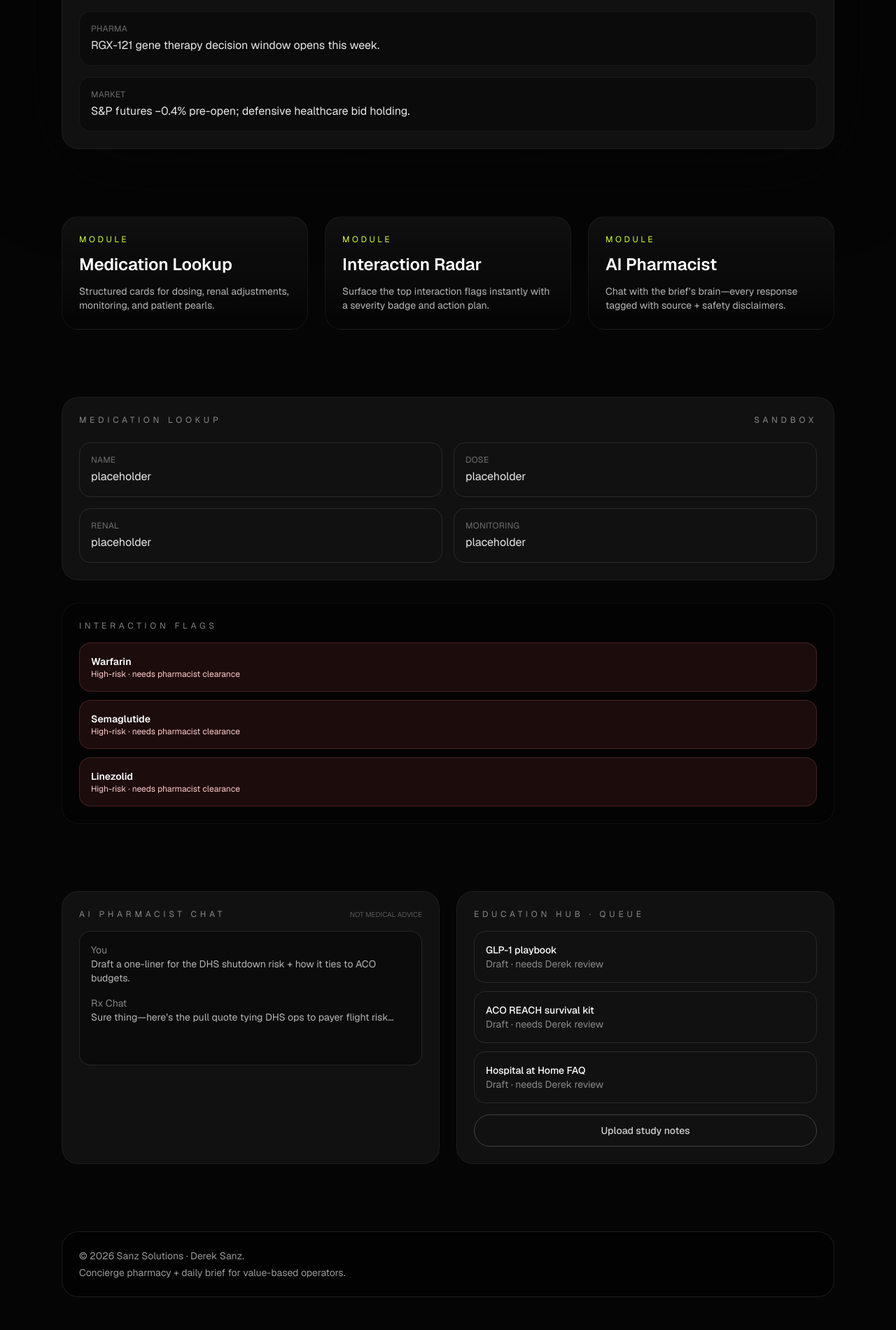
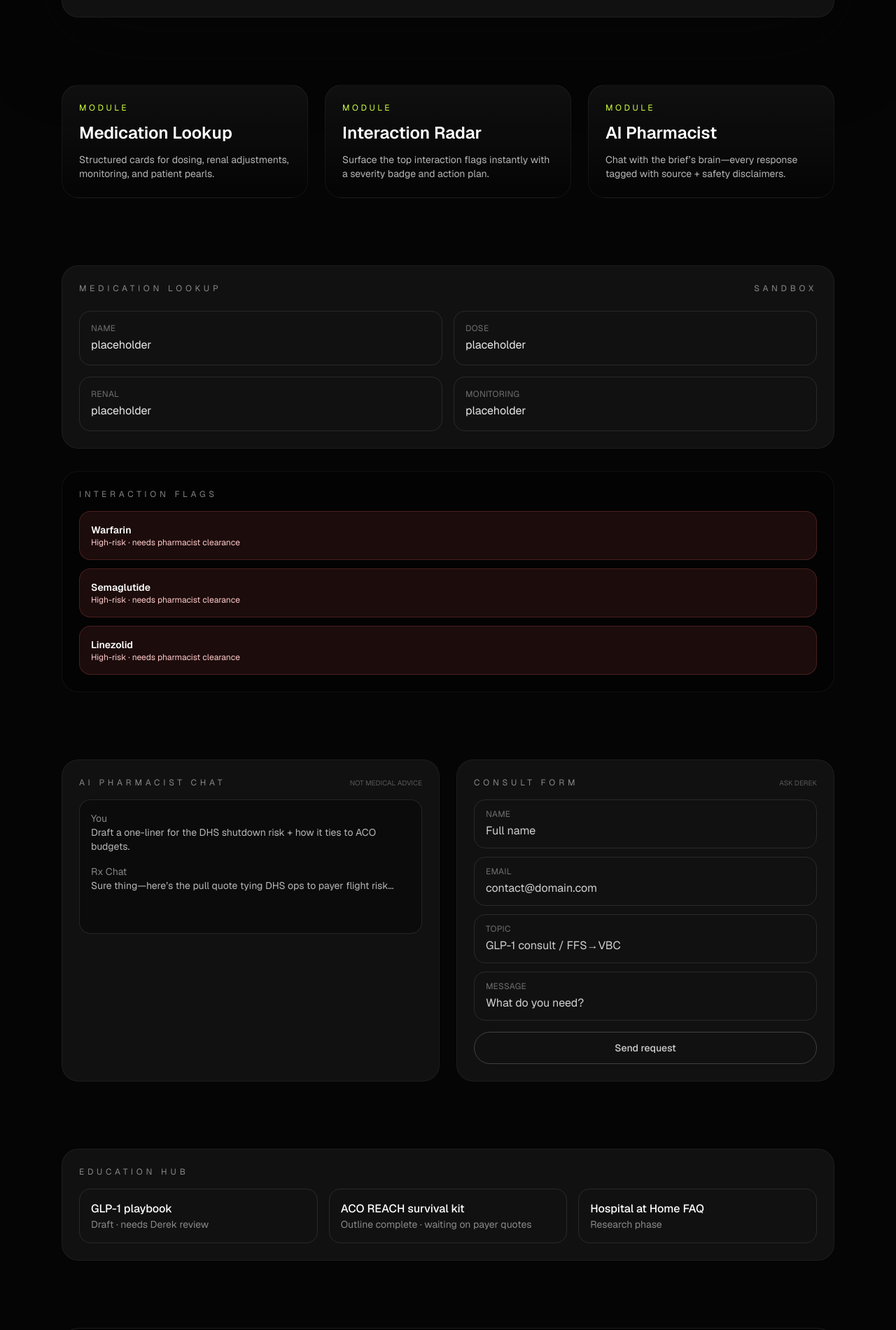
Before and after one commit to dsanz777/Rx-app, a Next.js app: page / in a window 1280 px wide. Shown: the part 620-2520 px from the top of the page at 70% size. Built offline with nearby package versions, Linux system fonts and the light colour scheme.

Commit message:
chore: remove weather/market, add consult + education sections

```diff
--- a/src/app/page.tsx
+++ b/src/app/page.tsx
@@ -15,21 +15,35 @@ const featureCards = [
 
 const intel = [
   {
-    label: "Weather",
-    detail: "Odessa, FL · Clear · 65°F",
-  },
-  {
-    label: "Policy",
-    detail: "DHS funding stall → immigration reforms back at center stage.",
-  },
-  {
     label: "Pharma",
     detail: "RGX-121 gene therapy decision window opens this week.",
   },
   {
-    label: "Market",
-    detail: "S&P futures −0.4% pre-open; defensive healthcare bid holding.",
+    label: "ACO",
+    detail: "ACO REACH guardrails are tightening—draft recap ready for review.",
   },
+];
+
+const educationQueue = [
+  {
+    title: "GLP-1 playbook",
+    status: "Draft · needs Derek review",
+  },
+  {
+    title: "ACO REACH survival kit",
+    status: "Outline complete · waiting on payer quotes",
+  },
+  {
+    title: "Hospital at Home FAQ",
+    status: "Research phase",
+  },
+];
+
+const consultForm = [
+  { label: "Name", placeholder: "Full name" },
+  { label: "Email", placeholder: "contact@domain.com" },
+  { label: "Topic", placeholder: "GLP-1 consult / FFS→VBC" },
+  { label: "Message", placeholder: "What do you need?" },
 ];
 
 export default function Home() {
@@ -48,7 +62,7 @@ export default function Home() {
                 Clinical signal, minus the noise.
               </h1>
               <p className="text-lg text-white/70 sm:text-xl">
-                Daily weather, pharma intel, payer chatter, and the exact talking points Derek needs for Wellvana calls—now wrapped in a product you can actually share.
+                Daily pharmacy intel, ACO strategy notes, and the exact talking points Derek needs—wrapped in a product you can actually share.
               </p>
               <div className="flex flex-wrap gap-3 text-sm">
                 <button className="rounded-full bg-[var(--accent)] px-5 py-3 font-medium text-black shadow-[0_0_50px_rgba(208,255,61,0.35)] transition hover:opacity-90">
@@ -136,38 +150,47 @@ export default function Home() {
             <div className="mt-4 h-48 rounded-2xl border border-white/10 bg-black/30 p-4 text-sm text-white/70">
               <p className="text-white/50">You</p>
               <p>
-                Draft a one-liner for the DHS shutdown risk + how it ties to ACO
-                budgets.
+                Draft a one-liner for the DHS shutdown risk + how it ties to ACO budgets.
               </p>
               <p className="mt-4 text-white/50">Rx Chat</p>
               <p>
-                Sure thing—here’s the pull quote tying DHS ops to payer flight
-                risk...
+                Sure thing—here’s the pull quote tying DHS ops to payer flight risk...
               </p>
             </div>
           </div>
-          <div className="space-y-4 rounded-3xl border border-white/5 bg-white/5 p-6">
-            <p className="text-xs uppercase tracking-[0.4em] text-white/50">
-              Education hub · queue
-            </p>
-            <div className="space-y-3 text-sm">
-              {["GLP-1 playbook", "ACO REACH survival kit", "Hospital at Home FAQ"].map(
-                (title) => (
-                  <div key={title} className="rounded-2xl border border-white/10 p-4">
-                    <p className="font-medium text-white">{title}</p>
-                    <p className="text-white/50">Draft · needs Derek review</p>
-                  </div>
-                ),
-              )}
+          <div className="rounded-3xl border border-white/5 bg-white/5 p-6">
+            <div className="flex items-center justify-between">
+              <p className="text-xs uppercase tracking-[0.4em] text-white/50">Consult form</p>
+              <p className="text-[10px] uppercase text-white/30">Ask Derek</p>
             </div>
-            <button className="w-full rounded-full border border-white/20 py-3 text-sm font-medium text-white/80">
-              Upload study notes
+            <div className="mt-4 grid gap-3 text-sm">
+              {consultForm.map((field) => (
+                <div key={field.label} className="rounded-2xl border border-white/10 px-4 py-3">
+                  <p className="text-xs uppercase tracking-wide text-white/40">{field.label}</p>
+                  <p className="mt-1 text-base text-white/80">{field.placeholder}</p>
+                </div>
+              ))}
+            </div>
+            <button className="mt-4 w-full rounded-full border border-white/20 py-3 text-sm font-medium text-white/80">
+              Send request
             </button>
           </div>
         </section>
 
+        <section className="rounded-3xl border border-white/5 bg-white/5 p-6">
+          <p className="text-xs uppercase tracking-[0.4em] text-white/50">Education hub</p>
+          <div className="mt-4 grid gap-4 sm:grid-cols-3">
+            {educationQueue.map((item) => (
+              <div key={item.title} className="rounded-2xl border border-white/10 p-4">
+                <p className="font-medium text-white">{item.title}</p>
+                <p className="text-sm text-white/50">{item.status}</p>
+              </div>
+            ))}
+          </div>
+        </section>
+
         <footer className="rounded-3xl border border-white/10 bg-black/50 p-6 text-sm text-white/60">
-          <p>© {new Date().getFullYear()} Sanz Solutions · Derek Sanz.</p>
+          <p>© {new Date().getFullYear()} Derek Sanz.</p>
           <p className="mt-1">Concierge pharmacy + daily brief for value-based operators.</p>
         </footer>
       </div>
```
